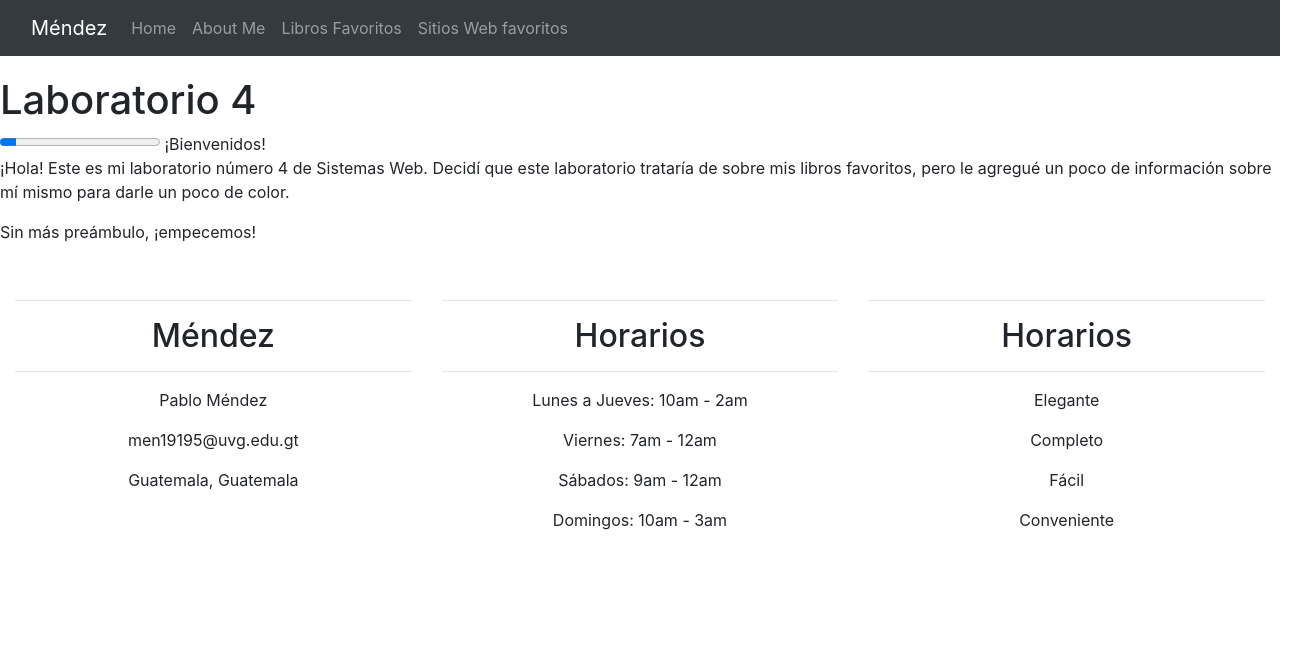
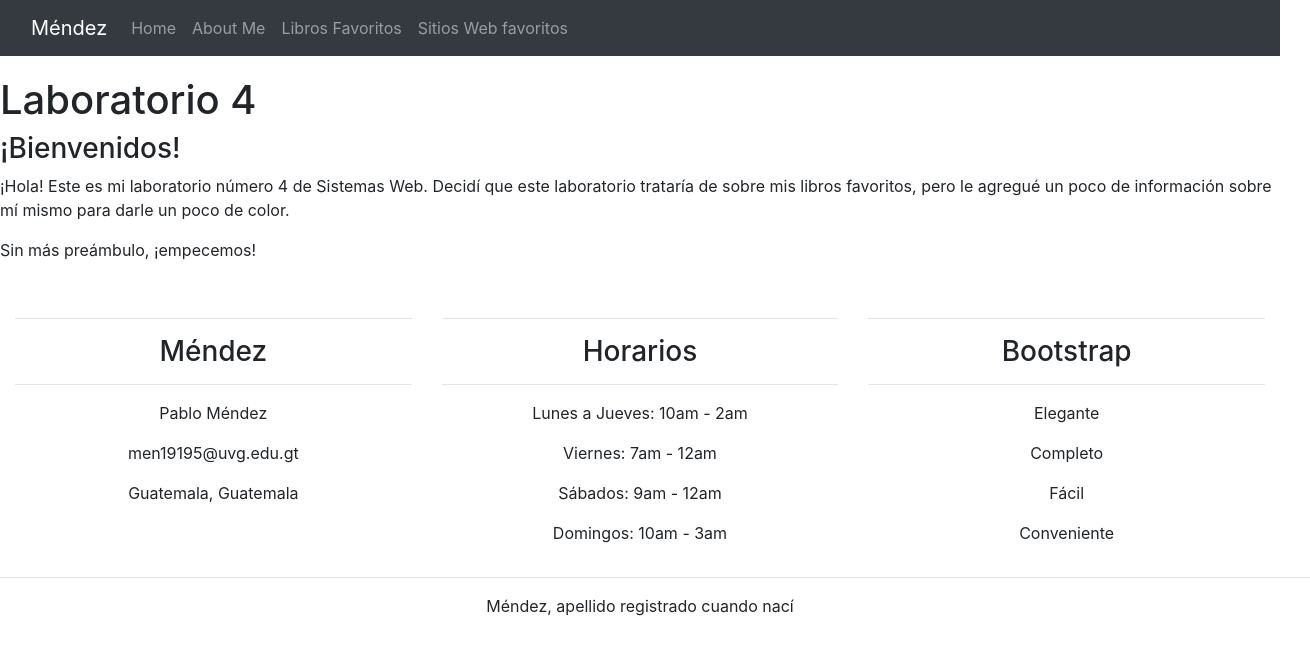
Before and after one commit to El-Mendez/Web_Lab07, a website built with webpack: page src/app/index/index.html in a window 1280 px wide. Shown: the whole page, 1310 px wide, since content can reach past the window. Built offline with nearby package versions, Linux system fonts and the light colour scheme.

Commit message:
Detalles del footer que había olvidado cambiar.

```diff
--- a/src/app/index/index.html
+++ b/src/app/index/index.html
@@ -11,8 +11,7 @@
 
 <header>
     <h1>Laboratorio 4</h1>
-    <progress value="1" max="10"></progress>
-    ¡Bienvenidos!
+    <h3>¡Bienvenidos!</h3>
 </header>
 
 
--- a/src/app/utils/footer.js
+++ b/src/app/utils/footer.js
@@ -26,18 +26,26 @@ export function implementFooter(footer) {
 
     const bootstrap = document.createElement("div");
     bootstrap.classList.add("col-md-4", "col-sm-12");
-    addFooterContent(bootstrap, "Horarios", [
+    addFooterContent(bootstrap, "Bootstrap", [
         "Elegante",
         "Completo",
         "Fácil",
         "Conveniente",
     ]);
     container.appendChild(bootstrap);
+
+    const division = document.createElement("hr");
+    division.classList.add("light", "col-12");
+    container.appendChild(division);
+    const copyRight = document.createElement("p");
+    copyRight.classList.add("text-center", "col-12");
+    copyRight.innerText = "Méndez, apellido registrado cuando nací";
+    container.appendChild(copyRight);
 }
 
 function addFooterContent(container, titleText, texts){
     addHorizontalLine(container);
-    const title = document.createElement("h2");
+    const title = document.createElement("h3");
     title.innerText = titleText;
     container.appendChild(title);
     addHorizontalLine(container);
@@ -56,38 +64,3 @@ function addParagraphLine(container, text){
     paragraph.innerText = text;
     container.appendChild(paragraph);
 }
-
-/*
-
-    <div class="container-fluid padding">
-        <div class="row text-center padding">
-            <div class="col-md-4 col-sm-6">
-                <hr class="light">
-                <h1>Méndez</h1>
-                <hr class="light">
-                <p>Pablo Méndez</p>
-                <p>men19195@uvg.edu.gt</p>
-                <p>Guatemala, Guatemala</p>
-            </div>
-            <div class="col-md-4 col-sm-6">
-                <hr class="light">
-                <h1>Horarios</h1>
-                <hr class="light">
-                <p>Lunes a Jueves: 10am - 2am</p>
-                <p>Viernes: 7am - 12am</p>
-                <p>Sábados: 9am - 12am</p>
-                <p>Sábados: 10am - 3am</p>
-            </div>
-            <div class="col-md-4 col-sm-12">
-                <hr class="light">
-                <h1>Bootstrap</h1>
-                <hr class="light">
-                <p>Elegante</p>
-                <p>Fácil</p>
-                <p>Conveniente</p>
-                <p>Completo</p>
-            </div>
-        </div>
-    </div>
-
- */
```
